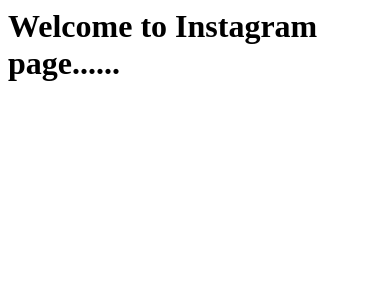
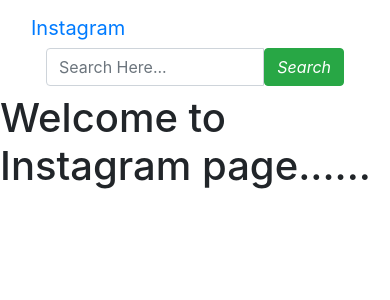
Before and after one commit to Moses-254-Mugo/Photo_App, a Django app: page / in a window 390 px wide. Shown: the top 300 px of the page. Run offline with Django 3.2, Linux system fonts and the light colour scheme; some libraries are stand-ins or nearby versions.

Commit message:
Create form inside navbar tags

```diff
--- a/myinstagram/templates/navbar.html
+++ b/myinstagram/templates/navbar.html
@@ -11,6 +11,21 @@
     <div class="navbar-header">
       <a class="navbar-brand" href="/">Instagram</a>
     </div>
+     <!-- Adding a search form  -->
+     <div class="col-sm-4 col-md-4 navbar-right">
+
+      <form class="navbar-form" role="search" action="">
+
+        <div class="input-group">
+          <input type="text" class="form-control" placeholder="Search Here..." name="article">
+          <div class="input-group-btn">
+            <button class="btn btn-success" type="submit"><i class="glyphicon glyphicon-search">Search</i></button>
+          </div>
+        </div>
+
+      </form>
+    </div>
+    <!-- search form end -->
   </div>
 </nav>
 </body>
--- a/myinstagram/templates/welcome.html
+++ b/myinstagram/templates/welcome.html
@@ -1 +1,4 @@
+{%extends 'base.html'%}
+{% block content %}
 <h1>Welcome to Instagram page......</h1>
+{% endblock %}
```
